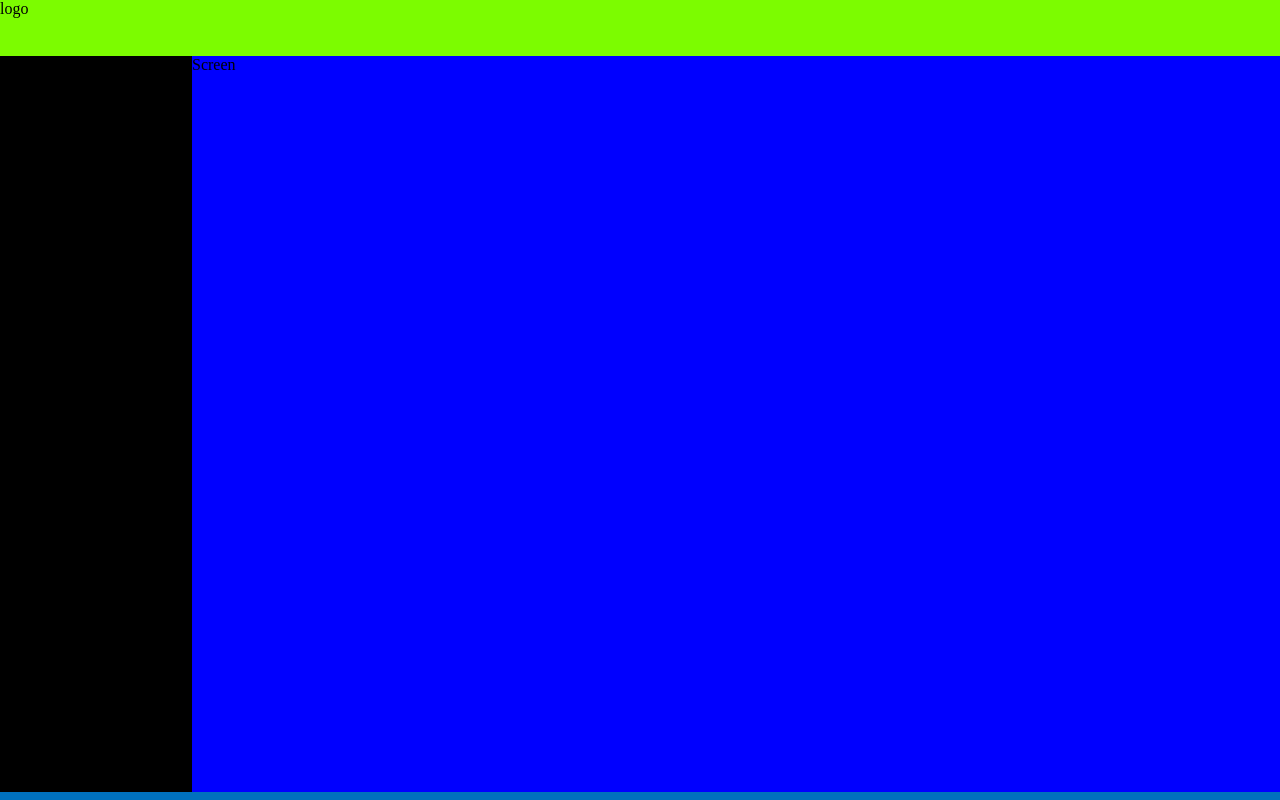
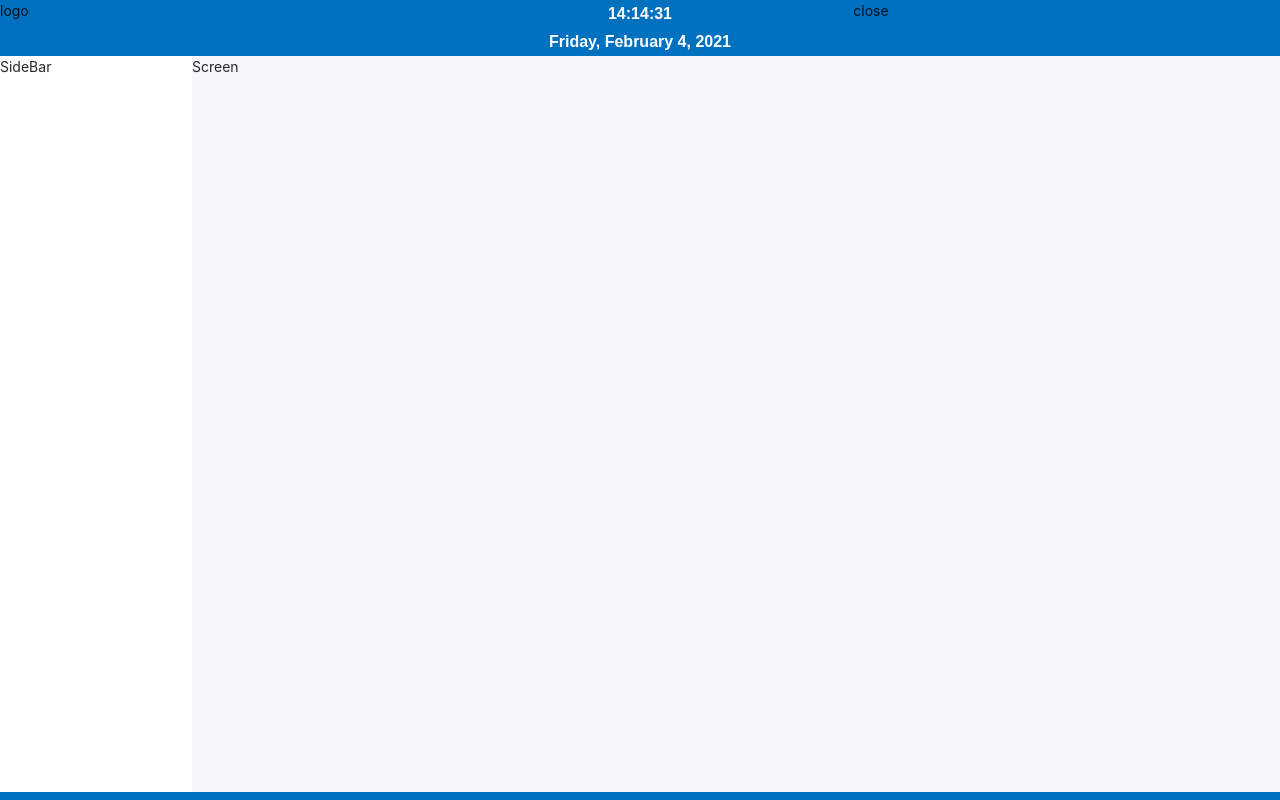
Before and after one commit to GSotelo/production-data-client, a React (Create React App) app: page / in a window 1280 px wide. Built offline with nearby package versions, Linux system fonts and the light colour scheme.

Commit message:
Add top bar. Up to this point, only the date object is embedded

```diff
--- a/src/components/App/App.js
+++ b/src/components/App/App.js
@@ -10,10 +10,9 @@ class App extends Component {
       <div className={styles.app}>
         <header className={styles.header}>
           <TopBar
-            logo='logo'
-            close='close'
-
-
+            brandLogo='logo'
+            currentDate={<SystemDate />}
+            closeButton='close'
           />
         </header>
         <main className={styles.main}>
--- a/src/components/App/App.module.css
+++ b/src/components/App/App.module.css
@@ -4,24 +4,23 @@
 }
 
 .header {
-  background-color: lawngreen;
+  background-color: #0071be;
   height: 7%;
 }
 
 .main {
-  background-color: lightcoral;
   display: flex;
   height: 92%;
 }
 
 .sideBar {
-  background-color: black;
+  background-color: #fff;
   height: 100%;
   width: 15%;
 }
 
 .screen {
-  background-color: blue;
+  background-color: #f5f8fa;
   height: 100%;
   width: 85%;
 }
--- a/src/components/SystemDate/SystemDate.js
+++ b/src/components/SystemDate/SystemDate.js
@@ -27,12 +27,22 @@ class SystemDate extends Component {
     const formattedDate = this.state.formattedDate;
     return (
       <Row className={styles.h100}>
-        <Col span={24} className={styles.h50}>
-          {`${formattedDate.hours}:${formattedDate.minutes}:${formattedDate.seconds}`}
+        <Col
+          span={24}
+          className={[styles.textFormat, styles.h50].join(" ")}
+        >
+          <span>
+            {`${formattedDate.hours}:${formattedDate.minutes}:${formattedDate.seconds}`}
+          </span>
         </Col>
 
-        <Col span={24} className={styles.h50}>
-          {`${formattedDate.weekdayName}, ${formattedDate.month} ${formattedDate.weekdayNumber}, ${formattedDate.year}`}
+        <Col
+          span={24}
+          className={[styles.textFormat, styles.h50].join(" ")}
+        >
+          <span>
+            {`${formattedDate.weekdayName}, ${formattedDate.month} ${formattedDate.weekdayNumber}, ${formattedDate.year}`}
+          </span>
         </Col>
       </Row>
     )
--- a/src/components/SystemDate/SystemDate.module.css
+++ b/src/components/SystemDate/SystemDate.module.css
@@ -5,3 +5,13 @@
 .h50 {
   height: 50%;
 }
+
+.textFormat {
+  align-items: center;
+  color: #fff;
+  display: flex !important;
+  font-family: Arial, Helvetica, sans-serif;
+  font-size: 1rem;
+  font-weight: bold;
+  justify-content: center;
+}
--- a/src/index.js
+++ b/src/index.js
@@ -2,5 +2,6 @@ import React from "react";
 import ReactDOM from "react-dom";
 import App from "./components/App/App";
 import "./index.css";
+import "antd/dist/antd.css";
 
 ReactDOM.render(<App />, document.getElementById("root"));
```
